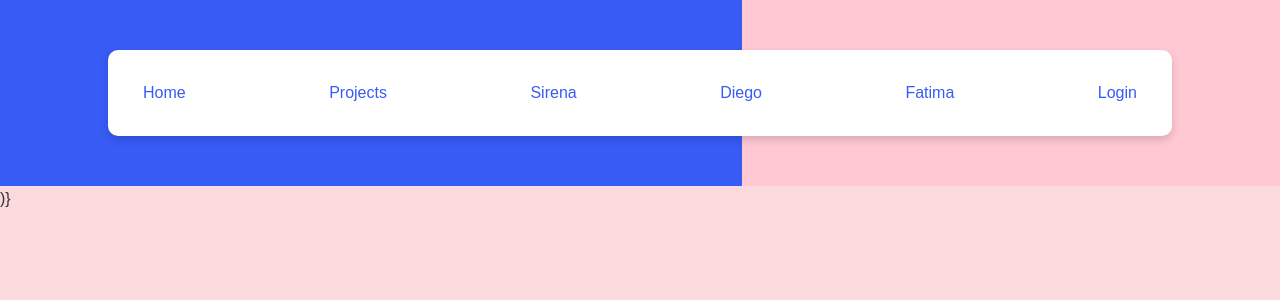
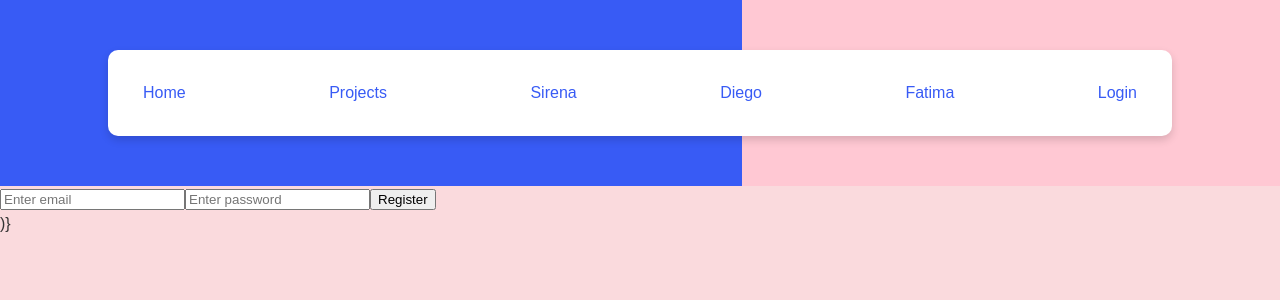
Before and after one commit to sbackham/GirlCoded, a React (Create React App) app in the folder girlcoded/: page /register in a window 1280 px wide. Shown: the top 300 px of the page. Built offline with nearby package versions, Linux system fonts and the light colour scheme; no server answers.

Commit message:
adding user registration

```diff
--- a/girlcoded/src/App.js
+++ b/girlcoded/src/App.js
@@ -11,6 +11,7 @@ import sirenaImage from './Images/sirena.png';
 import SirenaPersonalPage from './Pages/SirenaPersonalPage';
 import LoginPage from './Components/loginPage';
 import PrivateRoute from './Components/PrivateRoute';
+import Register from './Components/Register';
 
 
 
@@ -52,6 +53,8 @@ function App() {
         <Route path="/team/sirena-backham" element={<SirenaPersonalPage />} />
         <Route path="/team/diego-diaz" element={<TeamMemberPage teamMember={teamMembers.find(m => m.name === 'Diego Diaz')} />} />
         <Route path="/team/fatima-kammona" element={<TeamMemberPage teamMember={teamMembers.find(m => m.name === 'Fatima Kammona')} />} />
+
+        <Route path="/register" element={<Register />} />
         <Route
             path="/private-portfolio"
             element={
--- /dev/null
+++ b/girlcoded/src/Components/Register.js
@@ -0,0 +1,44 @@
+// Register.js
+import React, { useState } from 'react';
+import { createUser } from '../authService'; // Adjust the import path as needed
+
+const Register = ({ onRegisterSuccess }) => {
+  const [email, setEmail] = useState('');
+  const [password, setPassword] = useState('');
+  const [error, setError] = useState('');
+
+  const handleSubmit = async (event) => {
+    event.preventDefault();
+    setError('');
+
+    try {
+      await createUser(email, password);
+      onRegisterSuccess();
+    } catch (err) {
+      setError(err.message);
+    }
+  };
+
+  return (
+    <form onSubmit={handleSubmit}>
+      <input
+        type="email"
+        placeholder="Enter email"
+        value={email}
+        onChange={(e) => setEmail(e.target.value)}
+        required
+      />
+      <input
+        type="password"
+        placeholder="Enter password"
+        value={password}
+        onChange={(e) => setPassword(e.target.value)}
+        required
+      />
+      <button type="submit">Register</button>
+      {error && <p>{error}</p>}
+    </form>
+  );
+};
+
+export default Register;
--- a/girlcoded/src/Components/loginPage.js
+++ b/girlcoded/src/Components/loginPage.js
@@ -1,7 +1,8 @@
+// LoginPage.js
 import React from 'react';
+import { useNavigate } from 'react-router-dom';
 import Login from './Login';
-import { useNavigate } from 'react-router-dom';
-import './loginPage.css'; // Assuming your CSS is in LoginPage.css
+import './loginPage.css';
 
 const LoginPage = () => {
   let navigate = useNavigate();
@@ -10,11 +11,18 @@ const LoginPage = () => {
     navigate('/'); // Redirect to home page after successful login
   };
 
+  const handleNavigateToRegister = () => {
+    navigate('/register'); // Navigate to registration page
+  };
+
   return (
     <div className="login-container">
       <div className="login-form">
         <h1>Login</h1>
         <Login onLoginSuccess={handleLoginSuccess} />
+        <p className="register-link" onClick={handleNavigateToRegister}>
+          Don't have an account? Register here
+        </p>
       </div>
     </div>
   );
--- a/girlcoded/src/authService.js
+++ b/girlcoded/src/authService.js
@@ -16,3 +16,7 @@ export const signOutUser = () => {
 export const observeAuthState = (callback) => {
   return onAuthStateChanged(auth, callback);
 };
+
+export const createUser = async (email, password) => {
+  await createUserWithEmailAndPassword(auth, email, password);
+};
```
